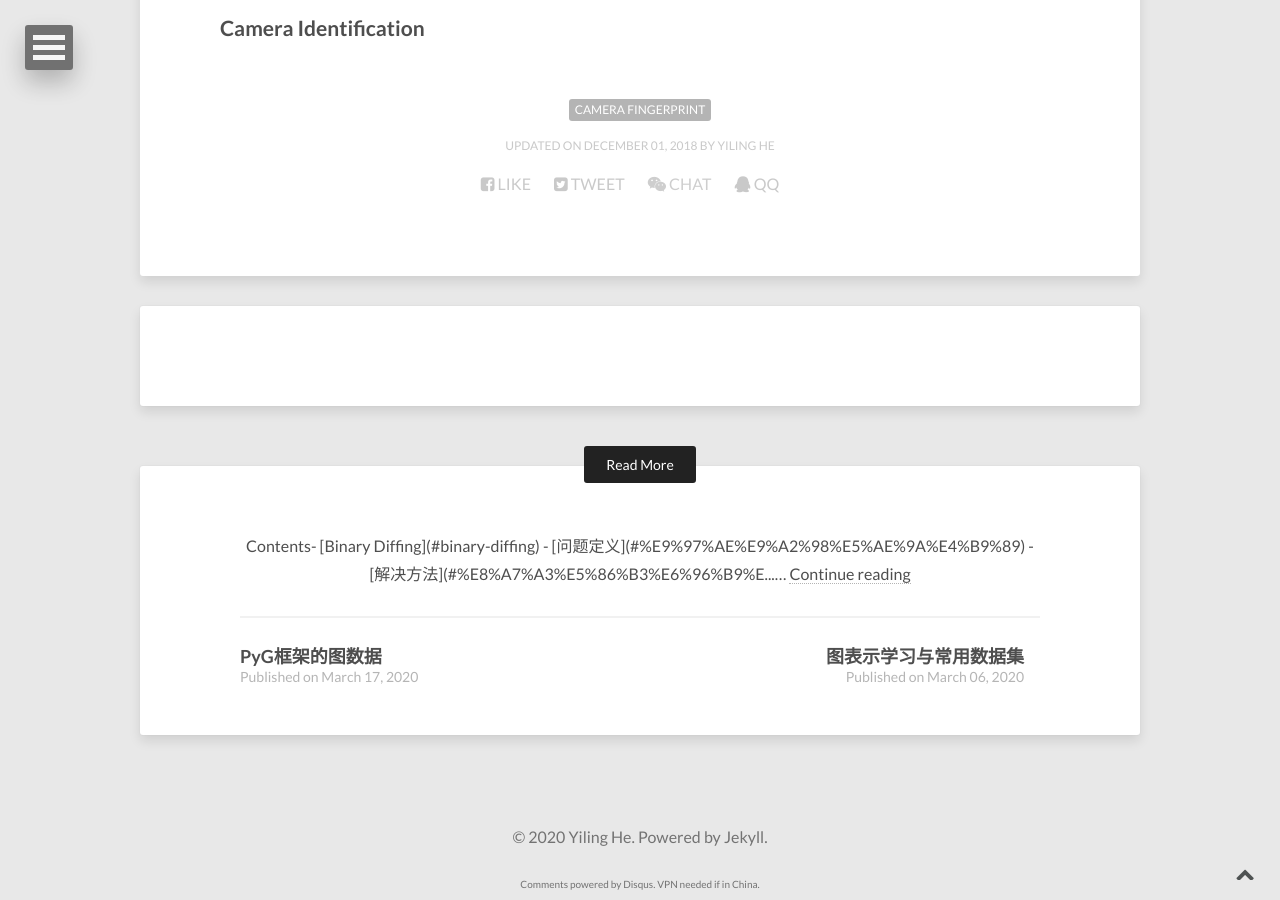
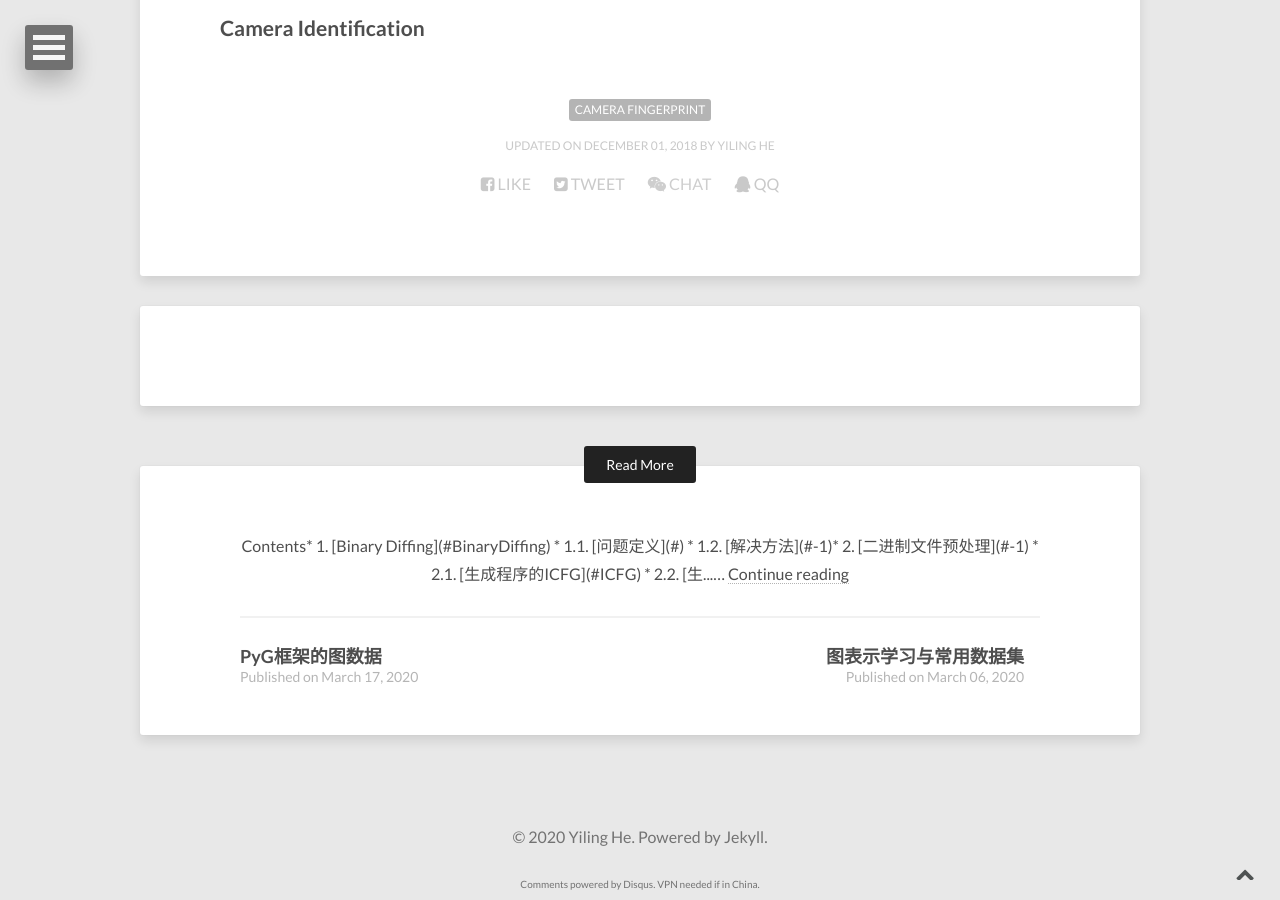
Before and after one commit to E0HYL/BLOG-OF-E0, a Jekyll site: the page built from _posts/2018-11-30-ImageFingerprint.md, in a window 1280 px wide and 900 px high, scrolled down 1554 px. Built offline with Jekyll 4.4.1, drawn with Linux system fonts in a browser that asks for light colours; nearby versions of some CDN libraries; comment, search, counter and statistics services are not loaded.

Commit message:
update toc

```diff
--- a/_posts/2020-03-25-DeepBinDiff.md
+++ b/_posts/2020-03-25-DeepBinDiff.md
@@ -11,30 +11,28 @@ image:
 <details open><!-- 可选open -->
 <summary>Contents</summary>
 <div markdown="1">
-<!-- TOC -->
 
-- [Binary Diffing](#binary-diffing)
-    - [问题定义](#%E9%97%AE%E9%A2%98%E5%AE%9A%E4%B9%89)
-    - [解决方法](#%E8%A7%A3%E5%86%B3%E6%96%B9%E6%B3%95)
-- [二进制文件预处理](#%E4%BA%8C%E8%BF%9B%E5%88%B6%E6%96%87%E4%BB%B6%E9%A2%84%E5%A4%84%E7%90%86)
-    - [生成程序的ICFG](#%E7%94%9F%E6%88%90%E7%A8%8B%E5%BA%8F%E7%9A%84icfg)
-    - [生成基本块的特征向量](#%E7%94%9F%E6%88%90%E5%9F%BA%E6%9C%AC%E5%9D%97%E7%9A%84%E7%89%B9%E5%BE%81%E5%90%91%E9%87%8F)
-- [基本块的嵌入表示](#%E5%9F%BA%E6%9C%AC%E5%9D%97%E7%9A%84%E5%B5%8C%E5%85%A5%E8%A1%A8%E7%A4%BA)
-- [代码差异比较](#%E4%BB%A3%E7%A0%81%E5%B7%AE%E5%BC%82%E6%AF%94%E8%BE%83)
+* 1. [Binary Diffing](#BinaryDiffing)
+	* 1.1. [问题定义](#)
+	* 1.2. [解决方法](#-1)
+* 2. [二进制文件预处理](#-1)
+	* 2.1. [生成程序的ICFG](#ICFG)
+	* 2.2. [生成基本块的特征向量](#-1)
+* 3. [基本块的嵌入表示](#-1)
+* 4. [代码差异比较](#-1)
 
-<!-- /TOC -->
 </div>
 </details>
 
-## Binary Diffing
+##  1. <a name='BinaryDiffing'></a>Binary Diffing
 
-### 问题定义
+###  1.1. <a name=''></a>问题定义
 
 对于给定的两个二进制程序 $$p_1=(B_1, E_1)$$ 以及 $$p_2=(B_2, E_2)$$ ，找到最优的代码块匹配，使得 $$p_1$$ 和 $$p_2$$ 之间的相似度尽可能大：
 
 $$SIM(p_1,p_2)=\underset{m_1,m_2,...,m_k\in{M(p_1,p_2)}}{\max}\sum_{i=1}^ksim(m_i)$$
 
-### 解决方法
+###  1.2. <a name='-1'></a>解决方法
 
 **DeepBinDiff** 将问题分解为两个子任务：
 
@@ -59,9 +57,9 @@ $$SIM(p_1,p_2)=\underset{m_1,m_2,...,m_k\in{M(p_1,p_2)}}{\max}\sum_{i=1}^ksim(m_
 
 - 两个二进制文件是在相同架构下的。目前只支持 x86。`后续工作可扩展到跨平台：利用中间语言（IR: Intermediate Representation）级别上的分析`
 
-## 二进制文件预处理
+##  2. <a name='-1'></a>二进制文件预处理
 
-### 生成程序的ICFG
+###  2.1. <a name='ICFG'></a>生成程序的ICFG
 
 `control dependency information`
 
@@ -72,7 +70,7 @@ inter-procedural CFG：程序间控制流图
 - 结合了函数调用图（call graph）和每个函数的控制流图（control-flow graph）
 - 提供了程序级别的上下文信息（program-wide contextual information），利于区分相似代码块在不同上下文位置的语义
 
-### 生成基本块的特征向量
+###  2.2. <a name='-1'></a>生成基本块的特征向量
 
 `semantic information`
 
```
Also changed, not shown: other parts of _posts/2020-03-25-DeepBinDiff.md (+2 -2 lines).
